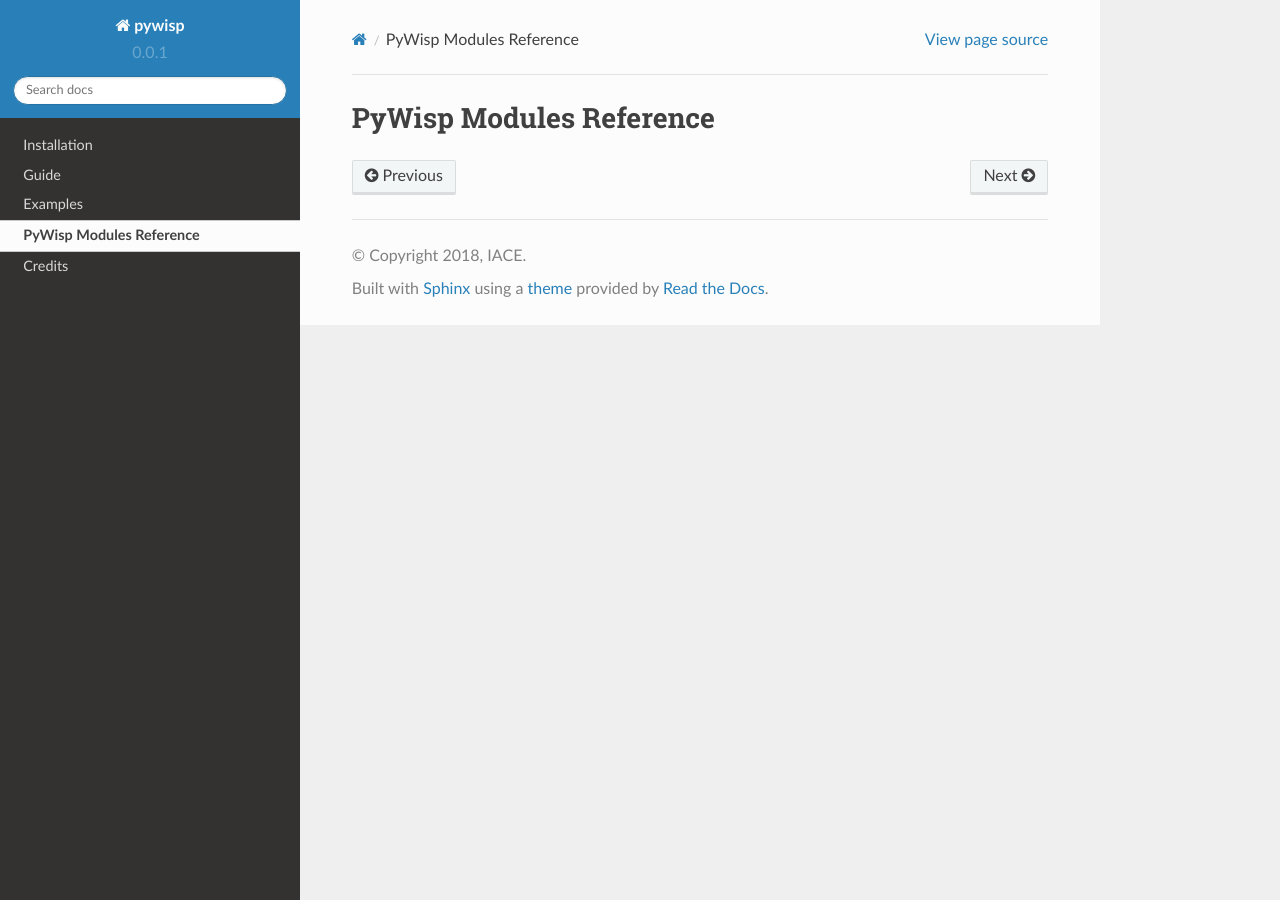
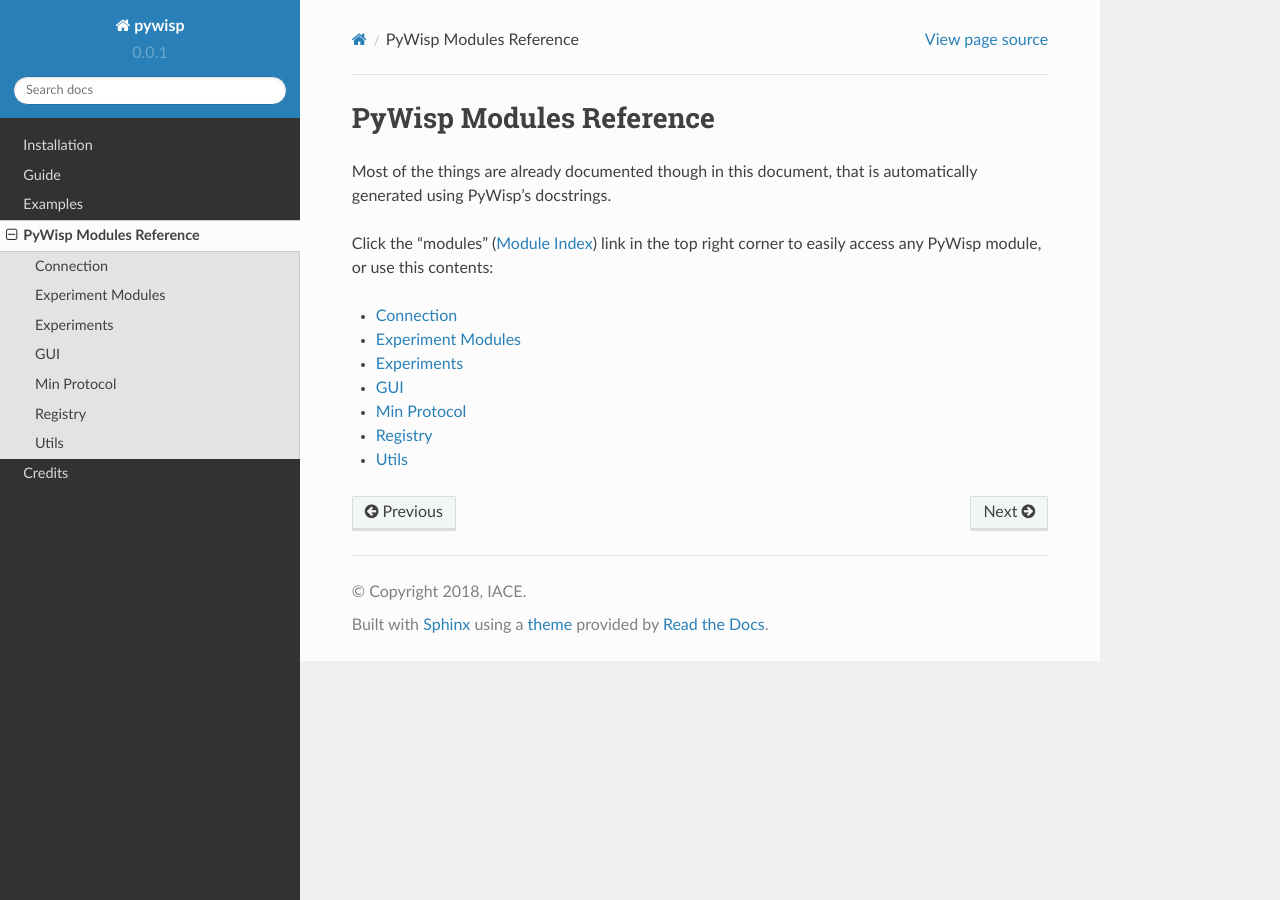
Before and after one commit to umit-iace/tool-pywisp, a Sphinx documentation site: the page built from docs/modules/index.rst, in a window 1280 px wide. Built offline with Sphinx 7.4.7 and the Read the Docs theme 2.0.0, drawn with Linux system fonts in a browser that asks for light colours; formulas are drawn with MathJax 3; pages that are not in the unit, such as notebooks, are missing from menus; the version number is read from the project's files by our own code.

Commit message:
Add modules docu

```diff
--- a/docs/conf.py
+++ b/docs/conf.py
@@ -107,7 +107,7 @@ exclude_patterns = ['_build']
 
 # If true, the current module name will be prepended to all description
 # unit titles (such as .. function::).
-# add_module_names = True
+add_module_names = False
 
 # If true, sectionauthor and moduleauthor directives will be shown in the
 # output. They are ignored by default.
@@ -122,6 +122,8 @@ pygments_style = 'sphinx'
 # If true, keep warnings as "system message" paragraphs in the built
 # documents.
 # keep_warnings = False
+
+autoclass_content = "both"
 
 # Enable numbered references
 numfig = True
--- /dev/null
+++ b/docs/modules/connection.rst
@@ -0,0 +1,6 @@
+==========
+Connection
+==========
+
+.. automodule:: pywisp.connection
+    :members:
--- /dev/null
+++ b/docs/modules/experimentModules.rst
@@ -0,0 +1,6 @@
+==================
+Experiment Modules
+==================
+
+.. automodule:: pywisp.experimentModules
+    :members:
--- /dev/null
+++ b/docs/modules/experiments.rst
@@ -0,0 +1,6 @@
+===========
+Experiments
+===========
+
+.. automodule:: pywisp.experiments
+    :members:
--- /dev/null
+++ b/docs/modules/gui.rst
@@ -0,0 +1,6 @@
+===
+GUI
+===
+
+.. automodule:: pywisp.gui
+    :members:
--- a/docs/modules/index.rst
+++ b/docs/modules/index.rst
@@ -2,3 +2,20 @@
 
 PyWisp Modules Reference
 ========================
+
+Most of the things are already documented though in this document, that is
+automatically generated using PyWisp's docstrings.
+
+Click the  "modules" (:ref:`modindex`) link in the top right corner to easily
+access any PyWisp module, or use this contents:
+
+.. toctree::
+    :maxdepth: 2
+
+    connection
+    experimentModules
+    experiments
+    gui
+    min
+    registry
+    utils
--- /dev/null
+++ b/docs/modules/min.rst
@@ -0,0 +1,6 @@
+============
+Min Protocol
+============
+
+.. automodule:: pywisp.min
+    :members:
--- /dev/null
+++ b/docs/modules/registry.rst
@@ -0,0 +1,6 @@
+========
+Registry
+========
+
+.. automodule:: pywisp.registry
+    :members:
--- /dev/null
+++ b/docs/modules/utils.rst
@@ -0,0 +1,6 @@
+=====
+Utils
+=====
+
+.. automodule:: pywisp.utils
+    :members:
```
Also changed, not shown: 4 other files.
